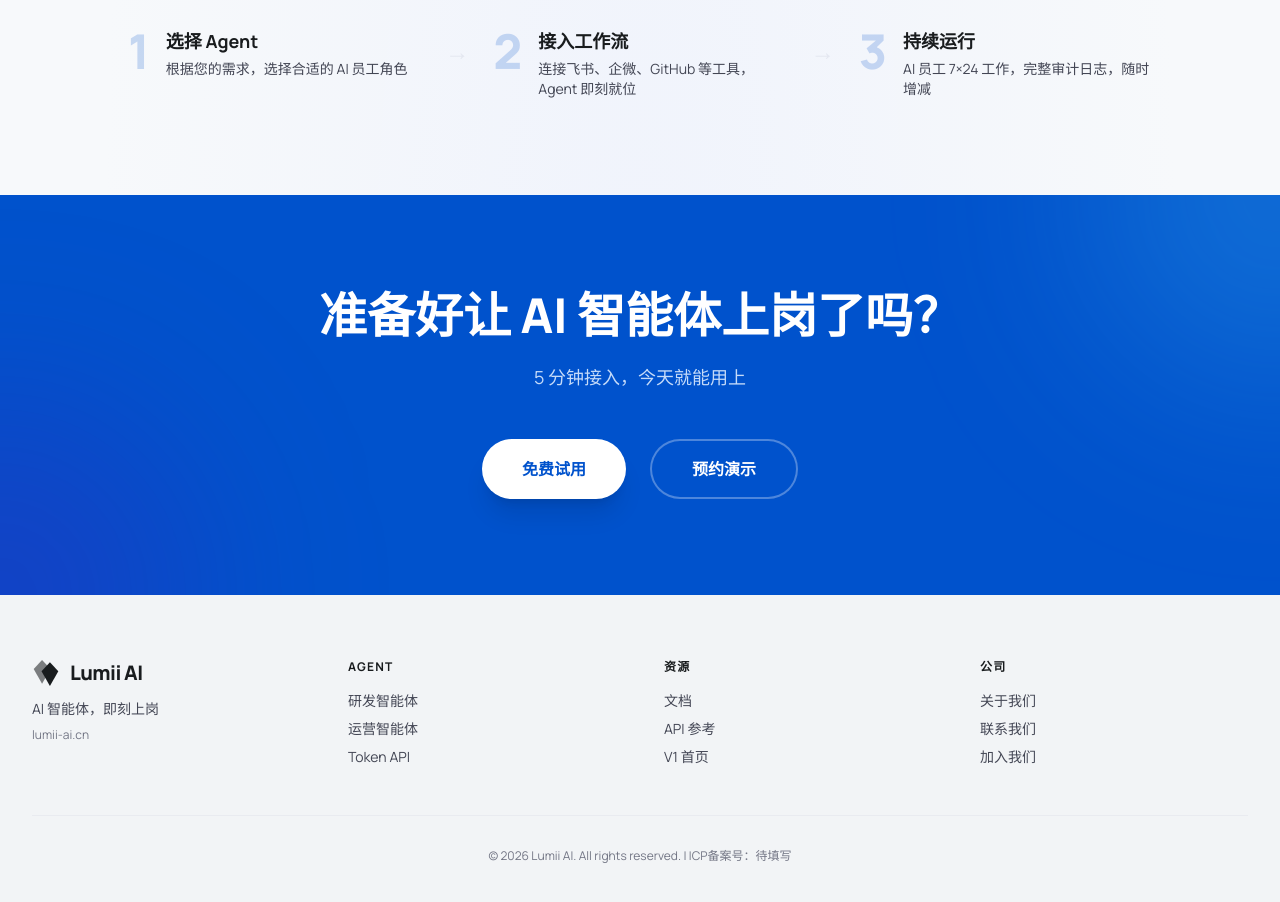
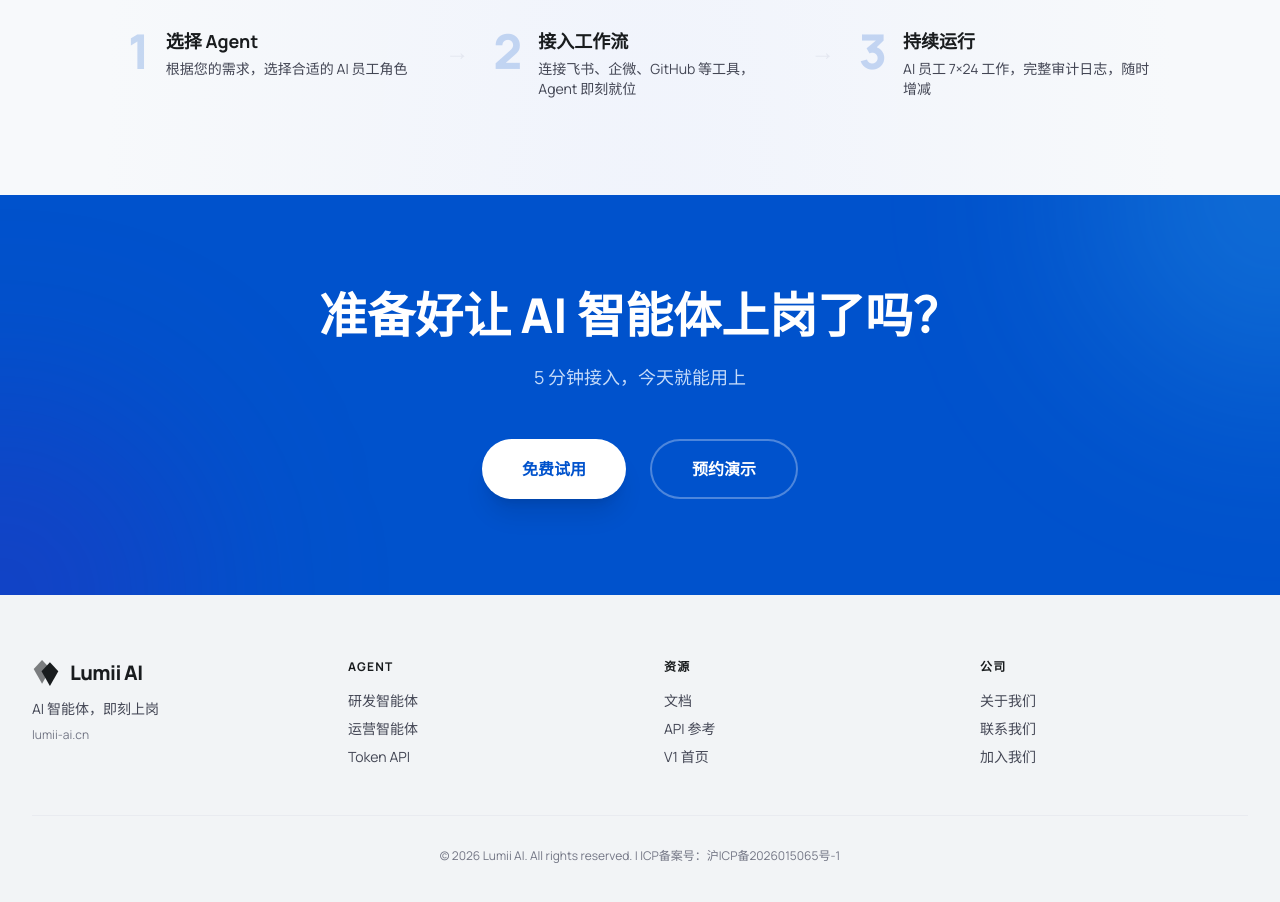
Before and after one commit to aro-network/lumii-ai-cn-web-staging, a plain HTML site: page index.html in a window 1280 px wide. Shown: the part 2820-3722 px from the top of the page. Drawn offline with nearby package versions, Linux system fonts and the light colour scheme.

Commit message:
deploy: aro-network/lumii-ai-cn-web@d8d7e75ab772a0dcf1215c66ef3c8155a9ab5911

```diff
--- a/index.html
+++ b/index.html
@@ -652,7 +652,7 @@
       </div>
     </div>
     <div class="mt-12 pt-8 border-t border-outline-variant/20 text-center text-xs text-outline">
-      &copy; 2026 Lumii AI. All rights reserved. | ICP备案号：待填写
+      &copy; 2026 Lumii AI. All rights reserved. | ICP备案号：沪ICP备2026015065号-1
     </div>
   </div>
 </footer>
```
